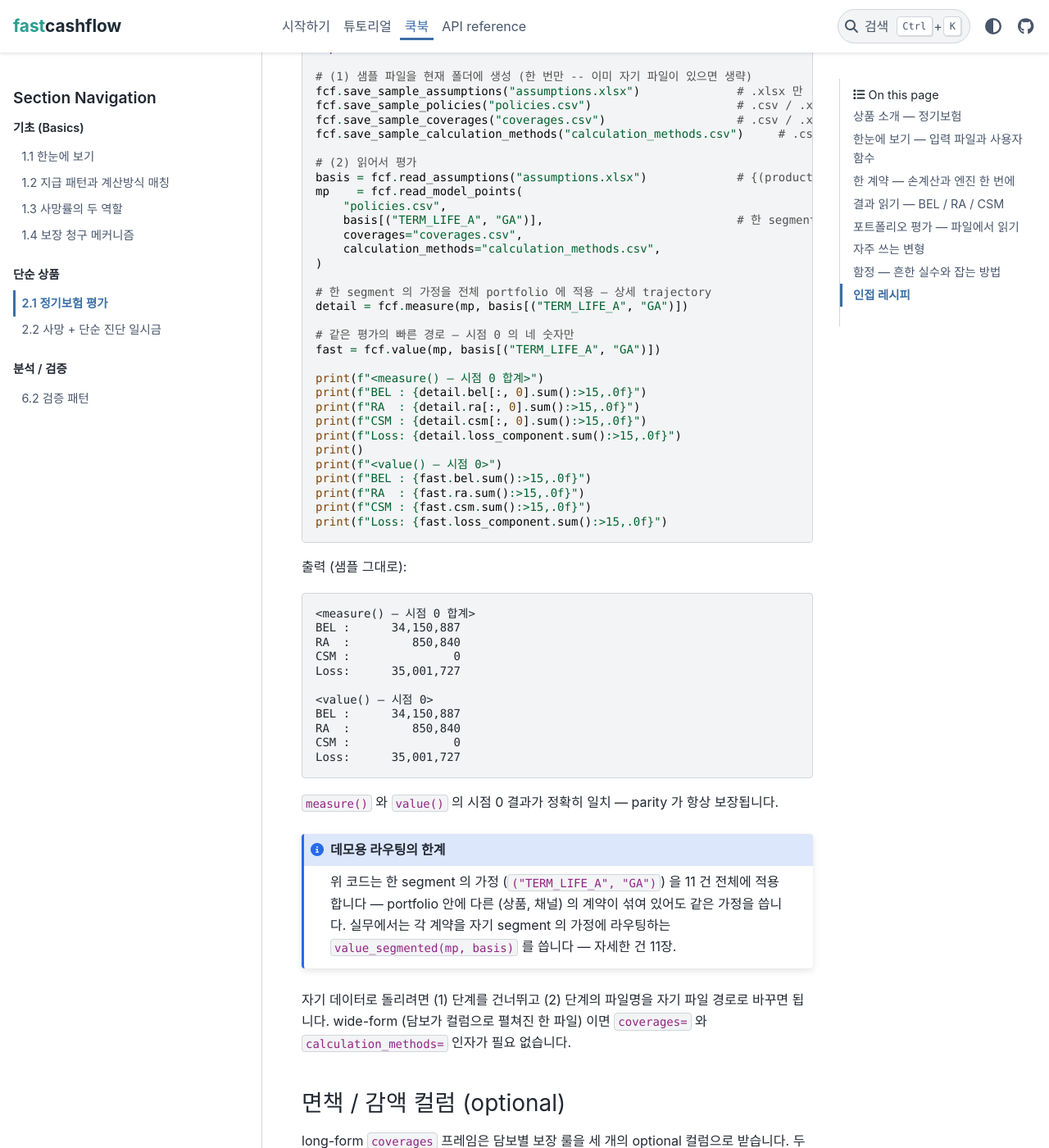
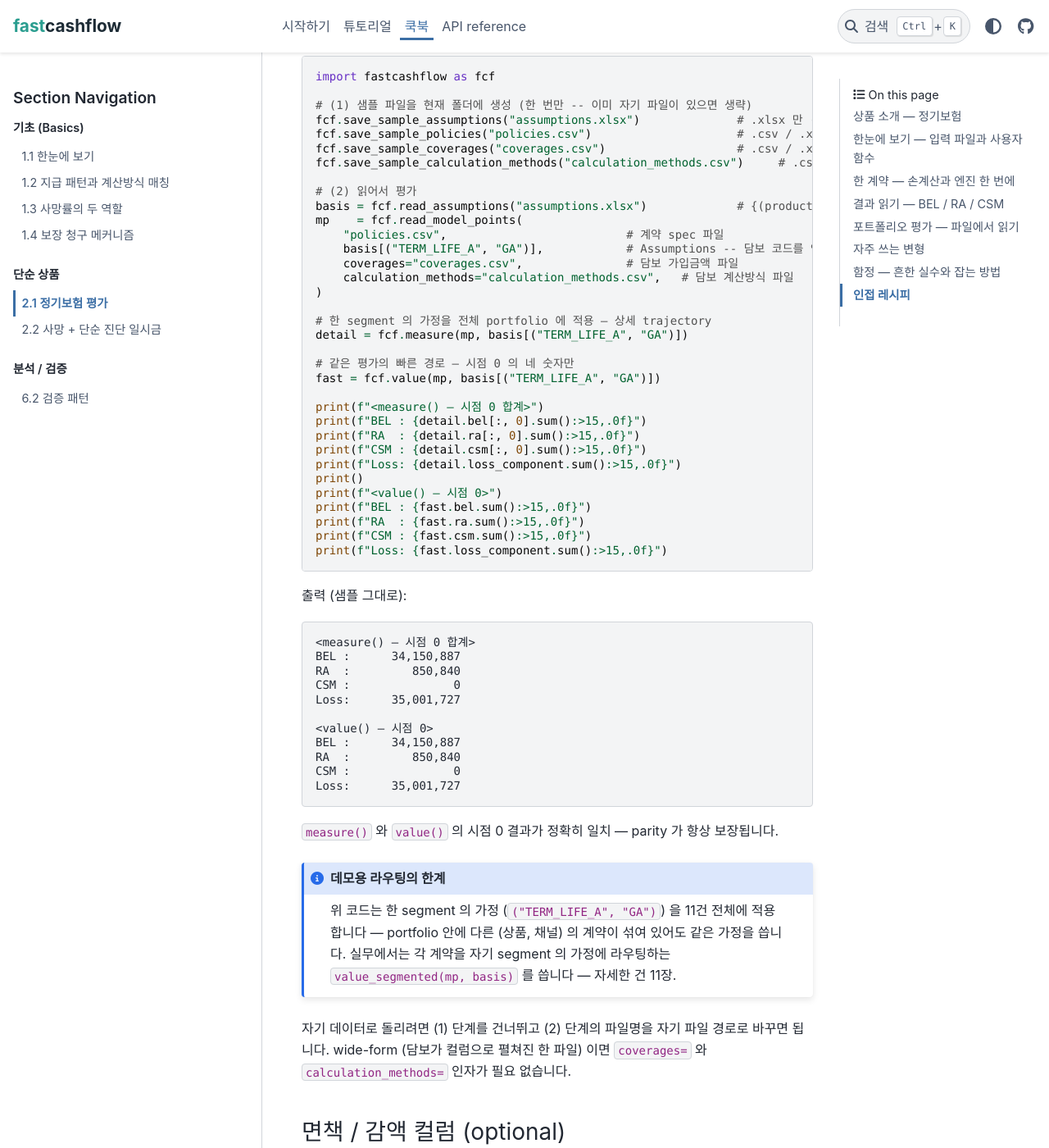
Before and after one commit to seokhoonj/fastcashflow, a Sphinx documentation site: the page built from docs/cookbook/simple/term-life.md, in a window 1280 px wide and 1400 px high, scrolled down 7467 px. Shown: the whole window at 82% size. Built offline with Sphinx 7.4.7 and the PyData theme 0.15.4, drawn with Linux system fonts in a browser that asks for light colours; some of the changed text lies outside the part shown.

Commit message:
docs: cookbook 2.1 / 2.2 -- comment alignment, counter spacing
Reader-facing readability fixes in the two simple-product chapters:

- A long coverages=(...) / calculation_methods={...} on one line pushed
  every inline comment far to the right, forcing a horizontal scroll
  to read them. Break those constructor arguments across lines so the
  scalar kwargs set a short comment column and the per-coverage
  comments sit close to their line.
- Align comments within each group to that group's longest line, not a
  fixed faraway column. The print() block now aligns its four comments
  to the (longest) Loss line.
- Korean number+counter attached: 40 세 -> 40세, 2 개월 -> 2개월,
  0 번 -> 0번, 1 종 -> 1종, 1 억 -> 1억, 11 건 -> 11건, etc.
  (native-Korean "한 번" stays spaced -- only digit+counter attaches.)
- 2.1 read_model_points example: comment per argument.

````diff
--- a/docs/cookbook/simple/term-life.md
+++ b/docs/cookbook/simple/term-life.md
@@ -84,26 +84,28 @@
 
 # 모델 포인트 (계약 하나)
 mp = fcf.ModelPoints.single(
-    issue_age     = 40,                                       # 가입연령 40 세
-    benefits      = {0: 12_000},                              # 0 번 보장 (= DEATH) 의 보험금 12,000
-    level_premium = 100,                                      # 월납 보험료 100
-    term_months   = 2,                                        # 보험기간 2 개월
+    issue_age     = 40,           # 가입연령 40세
+    benefits      = {0: 12_000},  # 0번 보장 (= DEATH) 의 보험금 12,000
+    level_premium = 100,          # 월납 보험료 100
+    term_months   = 2,            # 보험기간 2개월
 )
 
 # 계리적 가정
 asmp = fcf.Assumptions(
-    mortality_annual = death_fn,                              # 보유계약 감쇠용 사망률 (위 death_fn)
-    lapse_annual     = lapse_fn,                              # 해지율 (해지 없음)
-    discount_annual  = 1.005 ** 12 - 1,                       # 연 할인율 (월 0.5% 의 연 환산)
-    ra_confidence    = 0.75,                                  # 위험조정 신뢰수준 75%
-    mortality_cv     = 0.10,                                  # 사망률 변동계수 10%
-    coverages        = (fcf.CoverageRate("DEATH", death_fn),) # 사망 보장 1 종 (청구 rate = death_fn)
+    mortality_annual = death_fn,         # 보유계약 감쇠용 사망률 (위 death_fn)
+    lapse_annual     = lapse_fn,         # 해지율 (해지 없음)
+    discount_annual  = 1.005 ** 12 - 1,  # 연 할인율 (월 0.5% 의 연 환산)
+    ra_confidence    = 0.75,             # 위험조정 신뢰수준 75%
+    mortality_cv     = 0.10,             # 사망률 변동계수 10%
+    coverages        = (
+        fcf.CoverageRate("DEATH", death_fn),  # 사망 보장 1종 (청구 rate = death_fn)
+    ),
 )
 
 m = fcf.measure(mp, asmp)
-print(f"BEL  = {m.bel[0, 0]:.2f}")     # 최선추정부채
-print(f"RA   = {m.ra[0, 0]:.2f}")      # 위험조정
-print(f"CSM  = {m.csm[0, 0]:.2f}")     # 보험계약마진
+print(f"BEL  = {m.bel[0, 0]:.2f}")          # 최선추정부채
+print(f"RA   = {m.ra[0, 0]:.2f}")           # 위험조정
+print(f"CSM  = {m.csm[0, 0]:.2f}")          # 보험계약마진
 print(f"Loss = {m.loss_component[0]:.2f}")  # 손실요소
 ```
 
@@ -170,7 +172,7 @@
 :class: note
 
 RA 가 작으면 BEL 의 불확실성이 작다는 뜻. `mortality_cv` (사망률
-변동계수) 를 `0.10 → 0.50` 으로 바꾸면 RA 가 5 배 커집니다. 한 번
+변동계수) 를 `0.10 → 0.50` 으로 바꾸면 RA 가 5배 커집니다. 한 번
 실험해보세요.
 ```
 
@@ -204,7 +206,7 @@
   - 상세 검증 / 변동분해 / 시각화 / 보고용
   - 대량 portfolio 평가, 민감도, 100만+ 계약
 * - 메모리
-  - 100만 MP × 120 개월 ~ 9 GB
+  - 100만 MP × 120개월 ~ 9 GB
   - 100만 MP ~ 32 MB
 * - 속도 (100만 MP)
   - 수 초
@@ -240,7 +242,7 @@
 
 각 파일의 자세한 구조는 [튜토리얼 11장](../../tutorial/11-in-practice) 에
 정리되어 있습니다. 본 챕터에서는 패키지에 동봉된 샘플 파일을 그대로
-씁니다 — 그대로 paste 하면 11 건의 portfolio 가 평가됩니다:
+씁니다 — 그대로 paste 하면 11건의 portfolio 가 평가됩니다:
 
 ```python
 import fastcashflow as fcf
@@ -254,10 +256,10 @@
 # (2) 읽어서 평가
 basis = fcf.read_assumptions("assumptions.xlsx")             # {(product_code, channel_code): Assumptions}
 mp    = fcf.read_model_points(
-    "policies.csv",
-    basis[("TERM_LIFE_A", "GA")],                            # 한 segment 의 Assumptions 를 코드 해석에 사용
-    coverages="coverages.csv",
-    calculation_methods="calculation_methods.csv",
+    "policies.csv",                          # 계약 spec 파일
+    basis[("TERM_LIFE_A", "GA")],            # Assumptions -- 담보 코드를 엔진 coverage 로 해석하는 데 필요
+    coverages="coverages.csv",               # 담보 가입금액 파일
+    calculation_methods="calculation_methods.csv",   # 담보 계산방식 파일
 )
 
 # 한 segment 의 가정을 전체 portfolio 에 적용 — 상세 trajectory
@@ -301,7 +303,7 @@
 ```{admonition} 데모용 라우팅의 한계
 :class: note
 
-위 코드는 한 segment 의 가정 (`("TERM_LIFE_A", "GA")`) 을 11 건 전체에
+위 코드는 한 segment 의 가정 (`("TERM_LIFE_A", "GA")`) 을 11건 전체에
 적용합니다 — portfolio 안에 다른 (상품, 채널) 의 계약이 섞여 있어도
 같은 가정을 씁니다. 실무에서는 각 계약을 자기 segment 의 가정에
 라우팅하는 `value_segmented(mp, basis)` 를 씁니다 — 자세한 건 11장.
@@ -319,14 +321,14 @@
 
 | 컬럼 | 단위 | 적용 구간 |
 |---|---|---|
-| `waiting` | 정수 (개월) | `[0, waiting)` 동안 미지급 (면책기간 — 암 특약 90 일, CI 1 년 등) |
+| `waiting` | 정수 (개월) | `[0, waiting)` 동안 미지급 (면책기간 — 암 특약 90일, CI 1년 등) |
 | `reduction_end` | 정수 (개월) | `[0, reduction_end)` 동안 부분 지급 (감액기간) |
 | `reduction_factor` | 실수 (0..1) | 감액기간 중 지급 비율 (보통 0.5) |
 
 따라서 `t < waiting` → 0%, `t < reduction_end` → `reduction_factor`%,
 그 이후 → 100%. 면책과 감액을 함께 두면 `waiting <= reduction_end` 가
 일반적입니다 (예: `waiting=3`, `reduction_end=24`, `reduction_factor=0.5`
-→ 첫 3 개월 면책, 4 ~ 24 개월 50%, 25 개월부터 100%).
+→ 첫 3개월 면책, 4 ~ 24개월 50%, 25개월부터 100%).
 
 `reduction_factor` 만 있고 `reduction_end` 가 없으면 reader 가 거부합니다
 (factor 가 영영 발동하지 않으므로). 자세한 동작은
@@ -371,15 +373,15 @@
 ```python
 import numpy as np
 
-n_contracts = 1000               # 보유계약 1,000 건
+n_contracts = 1000               # 보유계약 1,000건
 rng = np.random.default_rng(42)  # 난수 생성기 (시드 42 — 매번 같은 값 재현)
 
 portfolio = fcf.ModelPoints(
-    issue_age        = rng.integers(25, 60, n_contracts),                   # 25 ~ 60 세
+    issue_age        = rng.integers(25, 60, n_contracts),                   # 25 ~ 60세
     sex              = rng.integers(0, 2, n_contracts),                     # 0 또는 1
-    benefits         = {0: rng.integers(10, 100, n_contracts) * 1_000_000}, # 1 ~ 10 억
-    level_premium    = rng.integers(3, 15, n_contracts) * 10_000,           # 3 ~ 15 만원
-    term_months      = np.full(n_contracts, 120),                           # 모두 10 년
+    benefits         = {0: rng.integers(10, 100, n_contracts) * 1_000_000}, # 1 ~ 10억
+    level_premium    = rng.integers(3, 15, n_contracts) * 10_000,           # 3 ~ 15만원
+    term_months      = np.full(n_contracts, 120),                           # 모두 10년
     calculation_methods = fcf.load_sample_calculation_methods(),
 )
 
@@ -393,15 +395,15 @@
 
 ### 보험료 납입기간 단기납 (보장기간 ≠ 납입기간)
 
-10 년 만기, 5 년만 보험료 납입:
+10년 만기, 5년만 보험료 납입:
 
 ```python
 mp = fcf.ModelPoints.single(
     issue_age           = 40,                  # 가입연령
-    benefits            = {0: 100_000_000},    # 사망보험금 1 억
-    level_premium       = 140_000,             # 5 년만 내므로 더 큰 금액
-    term_months         = 120,                 # 보장 10 년
-    premium_term_months = 60,                  # 납입 5 년
+    benefits            = {0: 100_000_000},    # 사망보험금 1억
+    level_premium       = 140_000,             # 5년만 내므로 더 큰 금액
+    term_months         = 120,                 # 보장 10년
+    premium_term_months = 60,                  # 납입 5년
     calculation_methods    = fcf.load_sample_calculation_methods(),
 )
 ```
@@ -413,9 +415,9 @@
 ```python
 mp = fcf.ModelPoints.single(
     issue_age                = 40,                    # 가입연령
-    benefits                 = {0: 100_000_000},      # 사망보험금 1 억
-    level_premium            = 70_000,                # 매 분기 7 만원
-    term_months              = 120,                   # 보장 10 년
+    benefits                 = {0: 100_000_000},      # 사망보험금 1억
+    level_premium            = 70_000,                # 매 분기 7만원
+    term_months              = 120,                   # 보장 10년
     premium_frequency_months = 3,                     # 분기납
     calculation_methods         = fcf.load_sample_calculation_methods(),
 )
````
Also changed, not shown: docs/cookbook/simple/death-diagnosis.md (+25 -21 lines).
